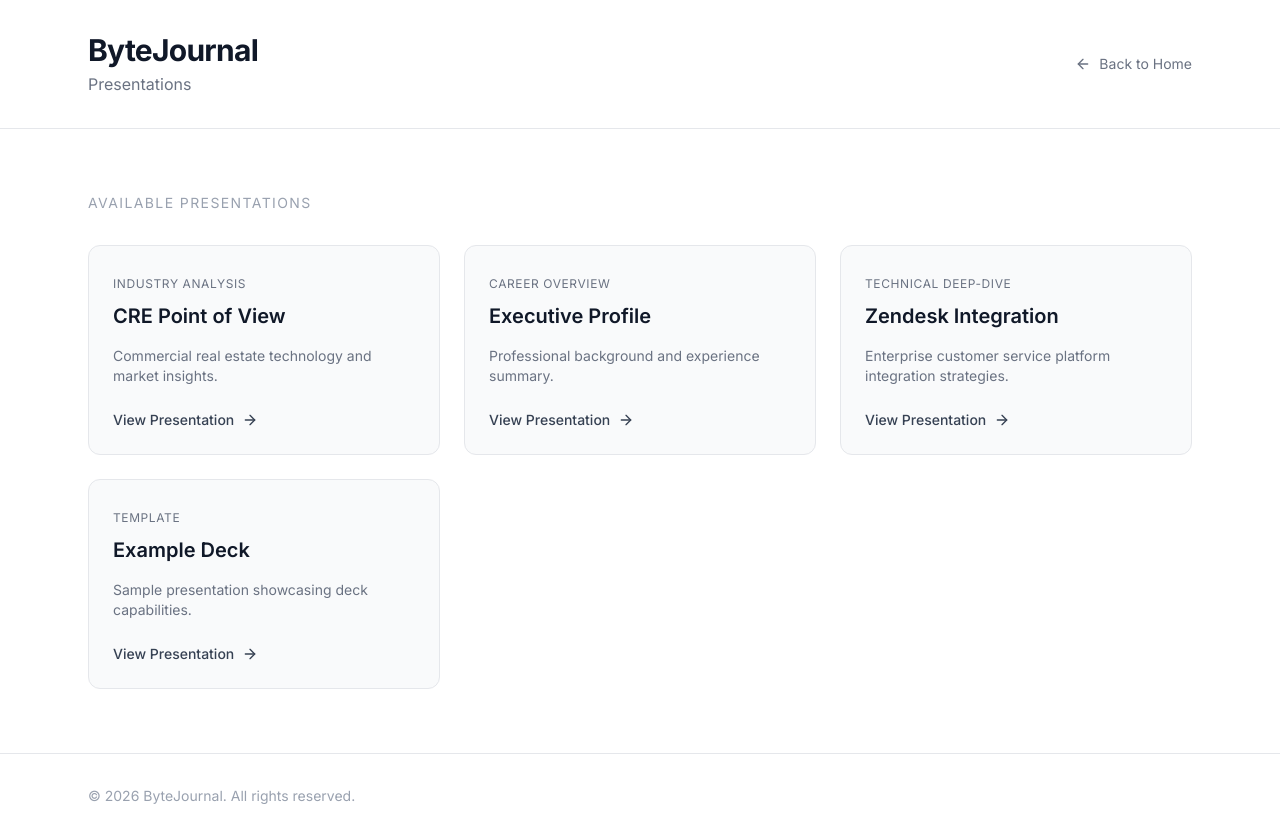
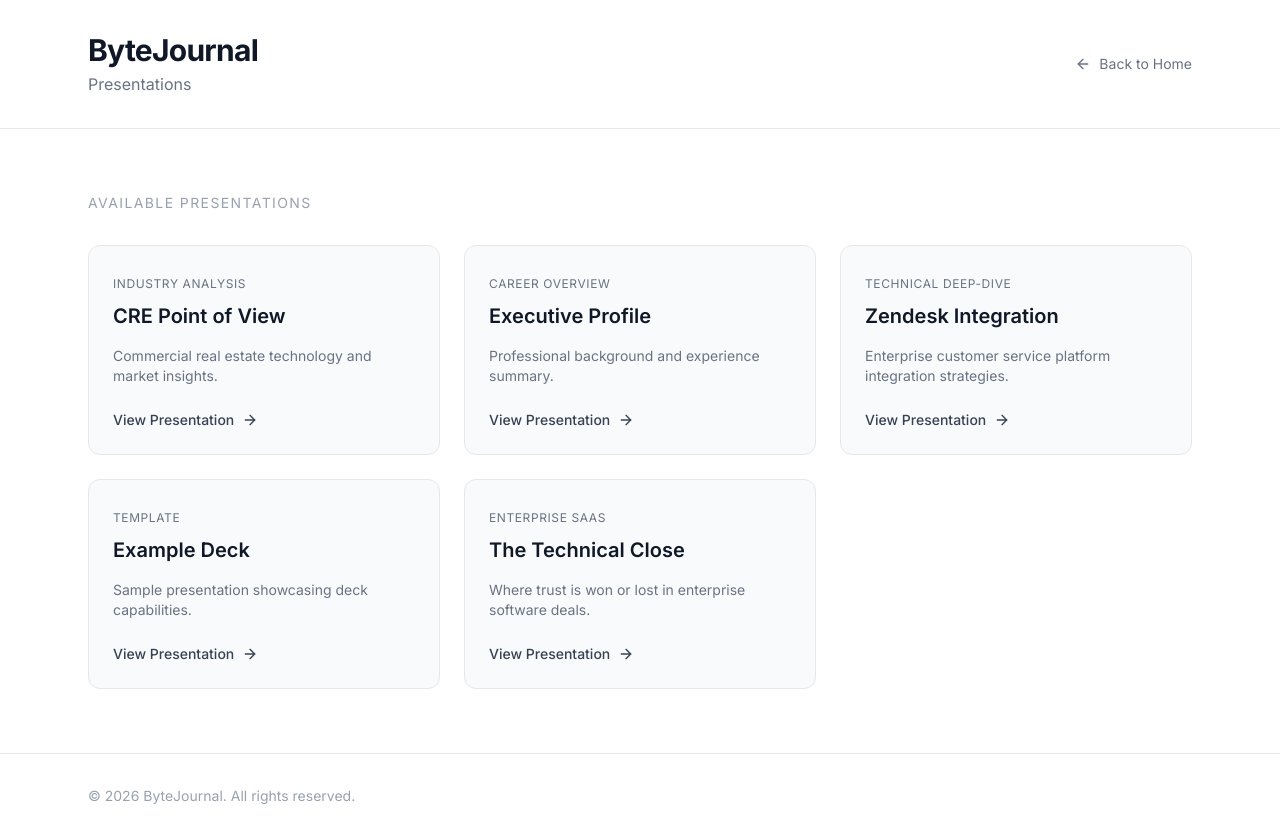
Before and after one commit to cloudcrafter65/deck, a Next.js app: page /list in a window 1280 px wide. Built offline with nearby package versions, Linux system fonts and the light colour scheme.

Commit message:
feat: Add 'sed-pov' deck to the Bytejournal list and update proxy configurations.

```diff
--- a/app/list/BytejournalList.tsx
+++ b/app/list/BytejournalList.tsx
@@ -28,6 +28,12 @@ const decks = [
     title: 'Example Deck',
     subtitle: 'Template',
     description: 'Sample presentation showcasing deck capabilities.',
+  },
+  {
+    slug: 'sed-pov',
+    title: 'The Technical Close',
+    subtitle: 'Enterprise SaaS',
+    description: 'Where trust is won or lost in enterprise software deals.',
   },
 ];
 
--- a/proxy.ts
+++ b/proxy.ts
@@ -12,7 +12,7 @@ type SiteId = 'bytejournal' | 'cyaire';
 
 // Inline site config to avoid dynamic imports in proxy
 const siteDecks: Record<SiteId, string[]> = {
-  bytejournal: ['cre-pov', 'resume-2hr', 'zendesk', 'example'],
+  bytejournal: ['cre-pov', 'resume-2hr', 'zendesk', 'example', 'sed-pov'],
   cyaire: ['ams-client-pitch', 'appmod', 'ams-gtm-26'],
 };
 
@@ -25,6 +25,7 @@ const allDecks = new Set([
   'resume-2hr',
   'zendesk',
   'example',
+  'sed-pov',
 ]);
 
 export function proxy(request: NextRequest) {
```
